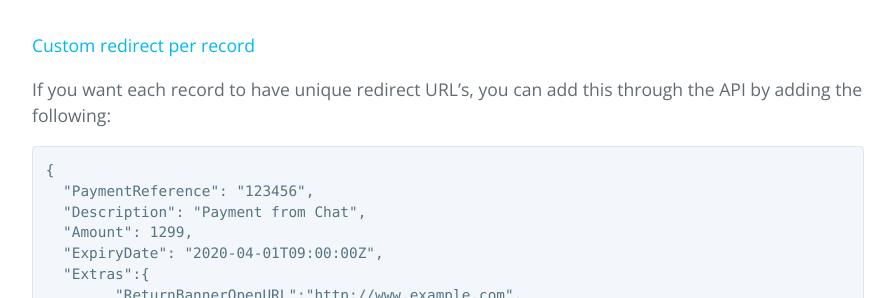
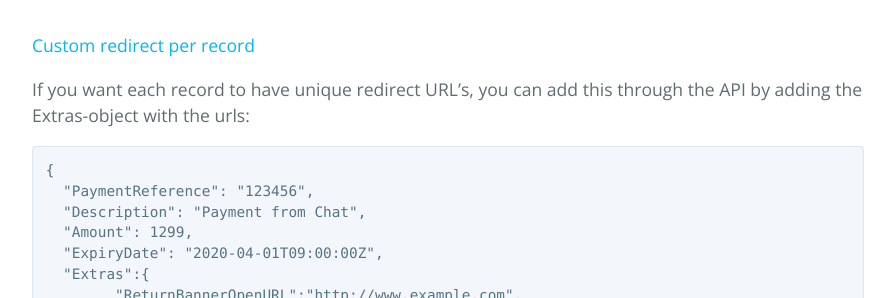
Before and after one commit to AcceptEmail/Examples, a Jekyll site: the page built from index.md, in a window 1280 px wide and 900 px high, scrolled down 11361 px. Shown: the part 183-481 px from the top of the window, without its empty margins (192-1087 px from the left). Built offline with Jekyll 4.4.1, drawn with Linux system fonts in a browser that asks for light colours.

Commit message:
text change

````diff
--- a/index.md
+++ b/index.md
@@ -390,7 +390,7 @@ Once a user has made a payment at their paymentprovider, they'll be redirected t
 To set this up. In the account, add a Result Banner, under the Templates menu. You can set links for both completed payments and unfinished (failed or cancelled) payments. After this, add the Result Banner to the AE Template and make sure to add the amount of seconds before the redirect should take place (enter 0 for immediate redirect).
 
 #### Custom redirect per record
-If you want each record to have unique redirect URL's, you can add this through the API by adding the following:
+If you want each record to have unique redirect URL's, you can add this through the API by adding the Extras-object with the urls:
 ```
 {
   "PaymentReference": "123456",
````
